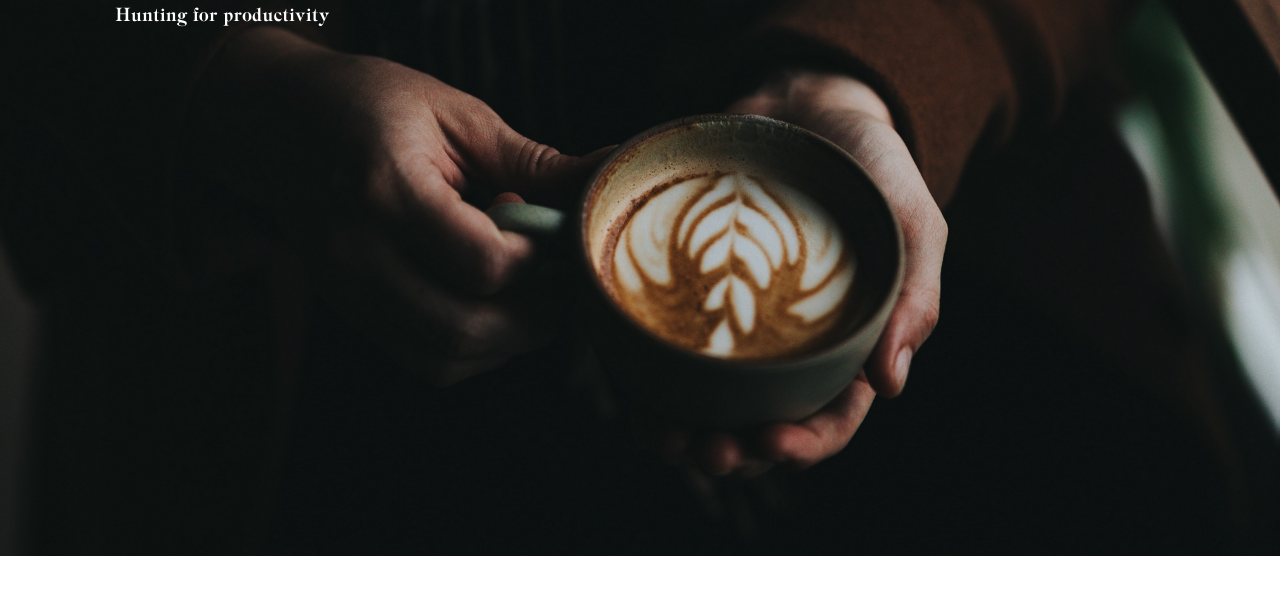
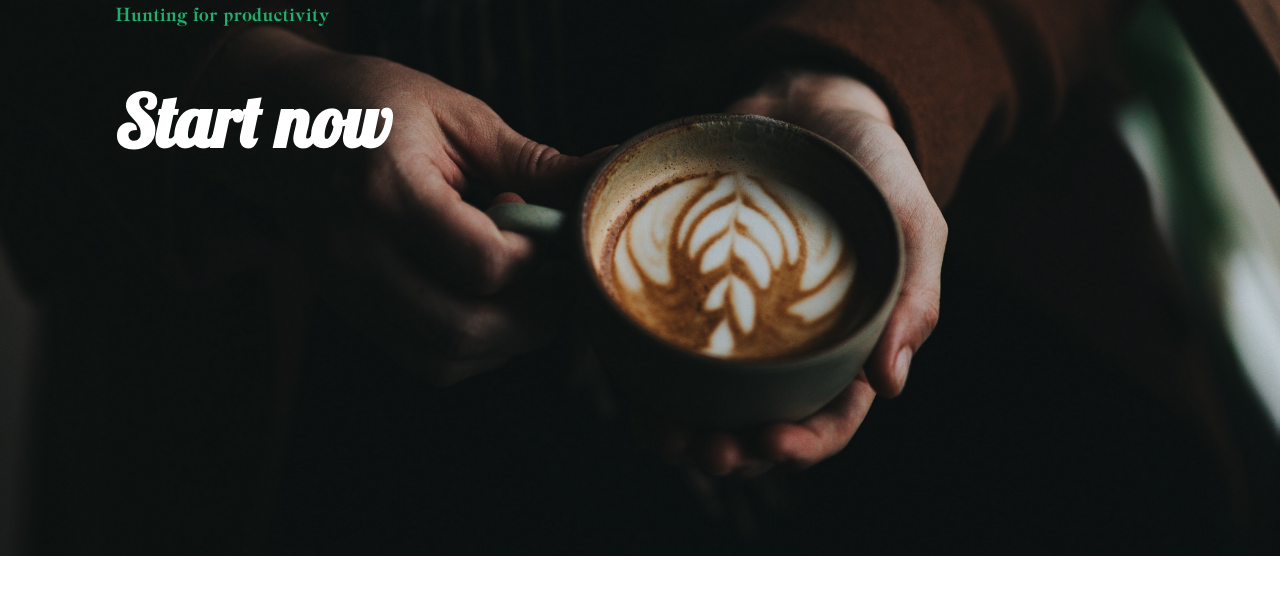
Before and after one commit to Stab-585/Planner, a plain HTML site: page index.html in a window 1280 px wide. Shown: the part 112-706 px from the top of the page. Drawn offline with Linux system fonts and the light colour scheme.

Commit message:
Change the color of the Slogan

```diff
--- a/css/main.css
+++ b/css/main.css
@@ -9,6 +9,7 @@ header {
 h1 {
 	font-family: Lobster, Helvetica, serif;
 	color: white;
+	font-size: 72px;
 }
 
 .container {
@@ -22,7 +23,7 @@ h1 {
 }
 
 .slogan {
-	color: #fff;
+	color: #1FAF6E;
 	font-size: 20px;
 	font-family: Angelus Medieva, Helvetica, serif; //добавление слогана
 }
--- a/index.html
+++ b/index.html
@@ -27,6 +27,7 @@
 					</li>
 				</ul>
 			</nav>
+			<h1>Start now</h1>
 		</div>
 
 	</header>
```
